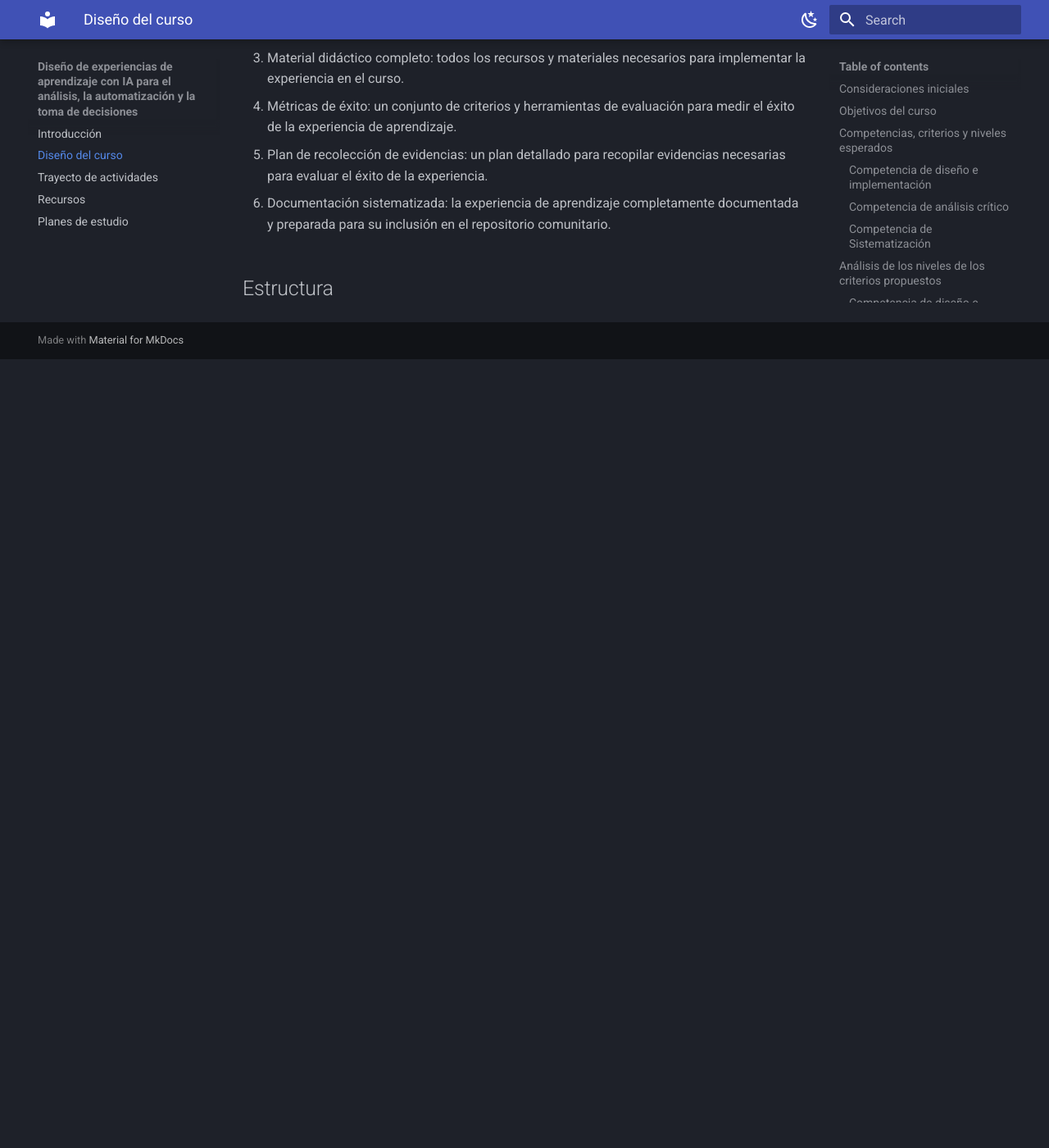
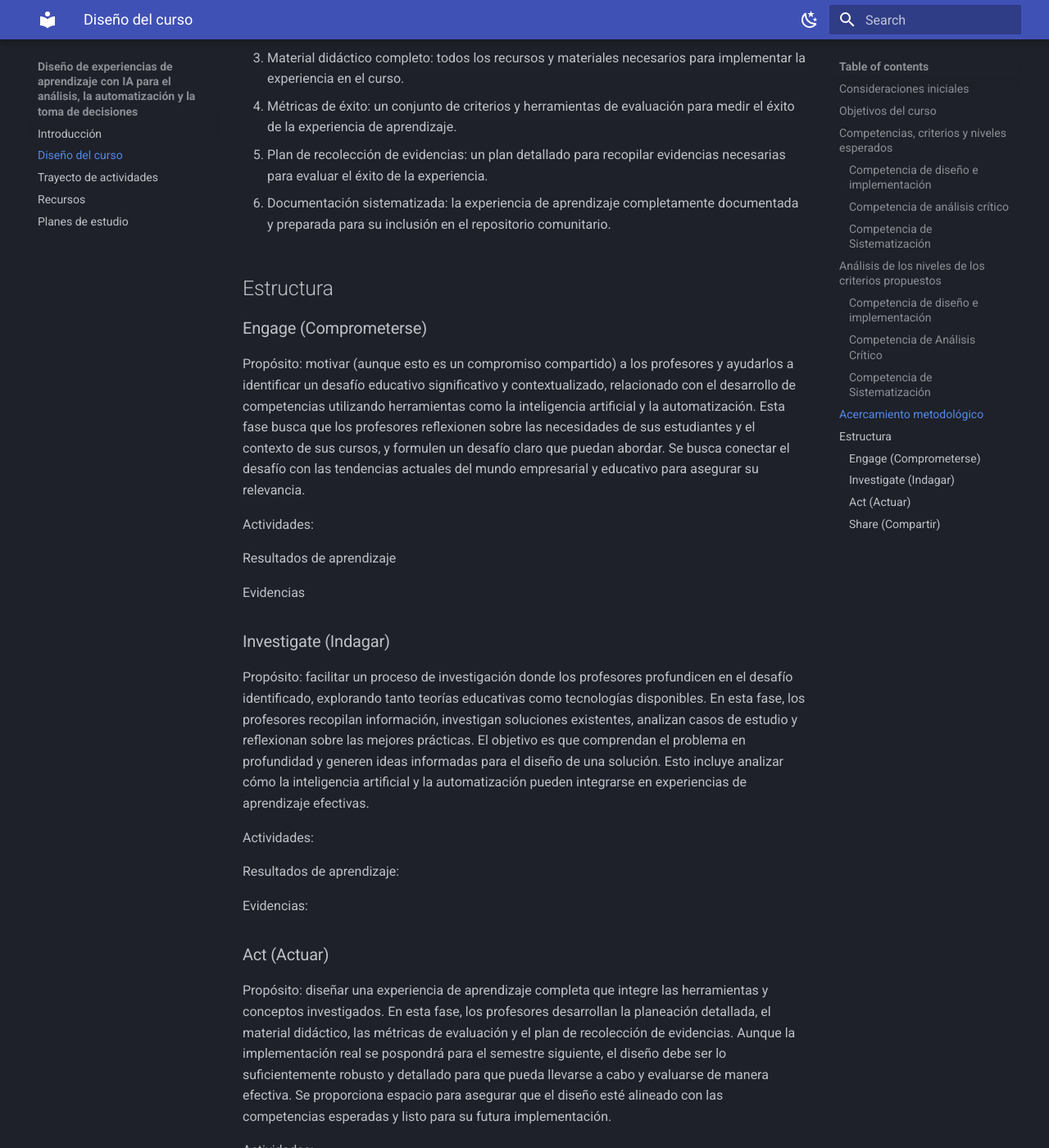
Before and after one commit to juanferfranco/cursoAutoEscuelaAdEcNe2024-20, an MkDocs documentation site: the page built from docs/design.md, in a window 1280 px wide and 1400 px high, scrolled down 4313 px. Shown: the whole window at 82% size. Built offline with MkDocs 1.6.1 and Material for MkDocs 9.7.7, drawn with Linux system fonts in a browser that asks for light colours; before the commit the page ends 4751 px from its top, so only the background shows below that; some of the changed text lies outside the part shown.

Commit message:
Estructura del curso

```diff
--- a/docs/design.md
+++ b/docs/design.md
@@ -134,3 +134,53 @@ Se esperan estos productos durante el curso:
    para su inclusión en el repositorio comunitario.
 
 ## Estructura
+
+### Engage (Comprometerse)
+
+Propósito: motivar (aunque esto es un compromiso compartido) a los profesores y ayudarlos a identificar un desafío educativo significativo y contextualizado, relacionado con el desarrollo de competencias utilizando herramientas como la inteligencia artificial y la automatización. Esta fase busca que los profesores reflexionen sobre las necesidades de sus estudiantes y el contexto de sus cursos, y formulen un desafío claro que puedan abordar. Se busca conectar el desafío con las tendencias actuales del mundo empresarial y educativo para asegurar su relevancia.
+
+Actividades:
+
+
+Resultados de aprendizaje
+
+Evidencias
+
+
+### Investigate (Indagar)
+
+Propósito: facilitar un proceso de investigación donde los profesores profundicen en el desafío identificado, explorando tanto teorías educativas como tecnologías disponibles. En esta fase, los profesores recopilan información, investigan soluciones existentes, analizan casos de estudio y reflexionan sobre las mejores prácticas. El objetivo es que comprendan el problema en profundidad y generen ideas informadas para el diseño de una solución. Esto incluye analizar cómo la inteligencia artificial y la automatización pueden integrarse en experiencias de aprendizaje efectivas.
+
+Actividades:
+
+
+Resultados de aprendizaje:
+
+
+Evidencias:
+
+### Act (Actuar)
+
+Propósito: diseñar una experiencia de aprendizaje completa que integre las herramientas y conceptos investigados. En esta fase, los profesores desarrollan la planeación detallada, el material didáctico, las métricas de evaluación y el plan de recolección de evidencias. Aunque la implementación real se pospondrá para el semestre siguiente, el diseño debe ser lo suficientemente robusto y detallado para que pueda llevarse a cabo y evaluarse de manera efectiva. Se proporciona espacio para asegurar que el diseño esté alineado con las competencias esperadas y listo para su futura implementación.
+
+Actividades:
+
+
+Resultados de aprendizaje:
+
+
+Evidencias:
+
+
+### Share (Compartir)
+
+Propósito: al final de todo el proceso, después de que los profesores hayan implementado la experiencia de aprendizaje, recolectado evidencia y evaluado los resultados, esta fase sirve para compartir sus hallazgos y resultados con la comunidad educativa. Los profesores presentan el impacto de sus experiencias, discuten los aprendizajes y desafíos encontrados, y comparten las evidencias recolectadas. El propósito es promover la reflexión colectiva, el intercambio de buenas prácticas y el enriquecimiento mutuo a través de la socialización de las soluciones diseñadas y sus efectos.
+
+
+Actividades:
+
+
+Resultados de aprendizaje:
+
+
+Evidencias:
```
